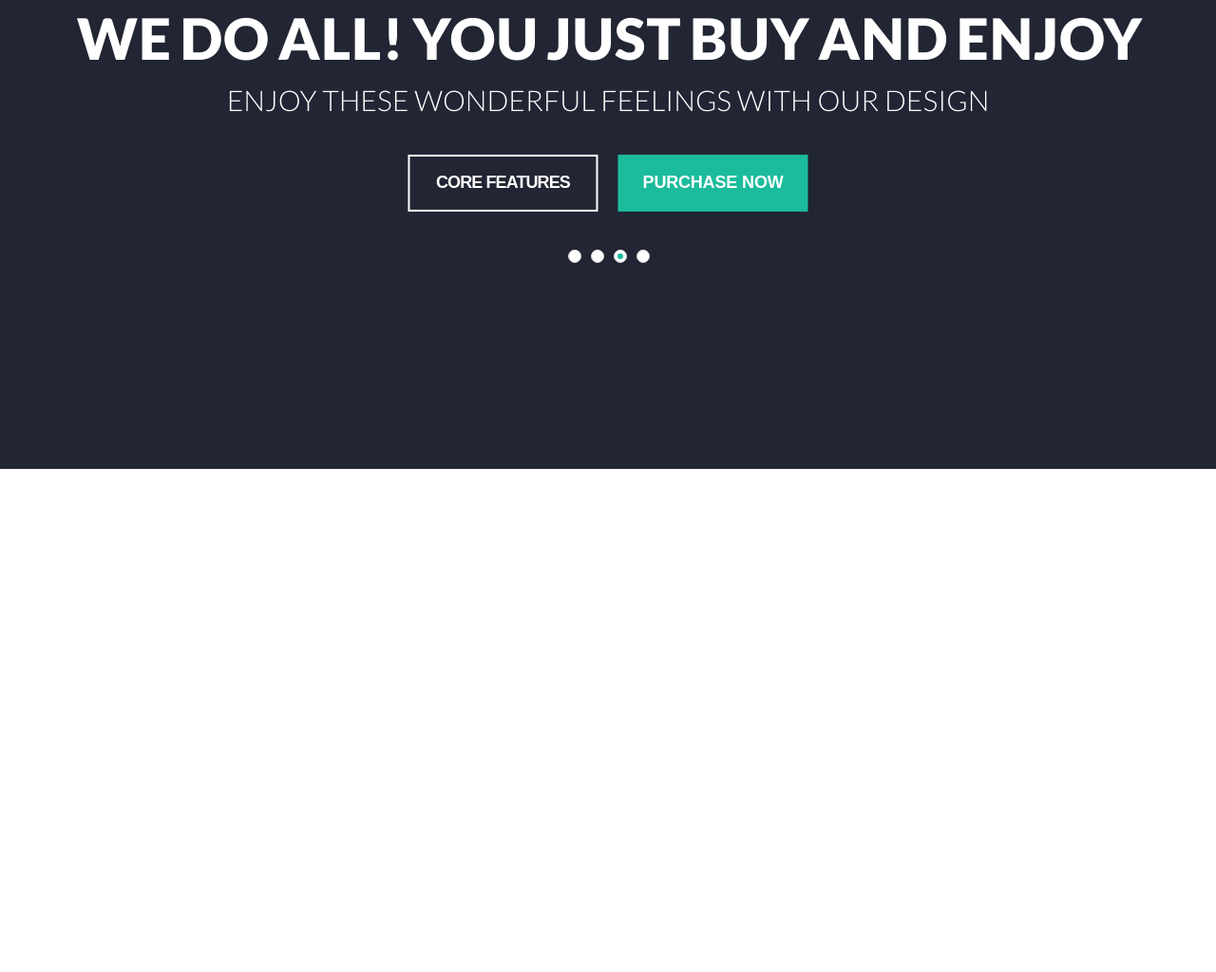
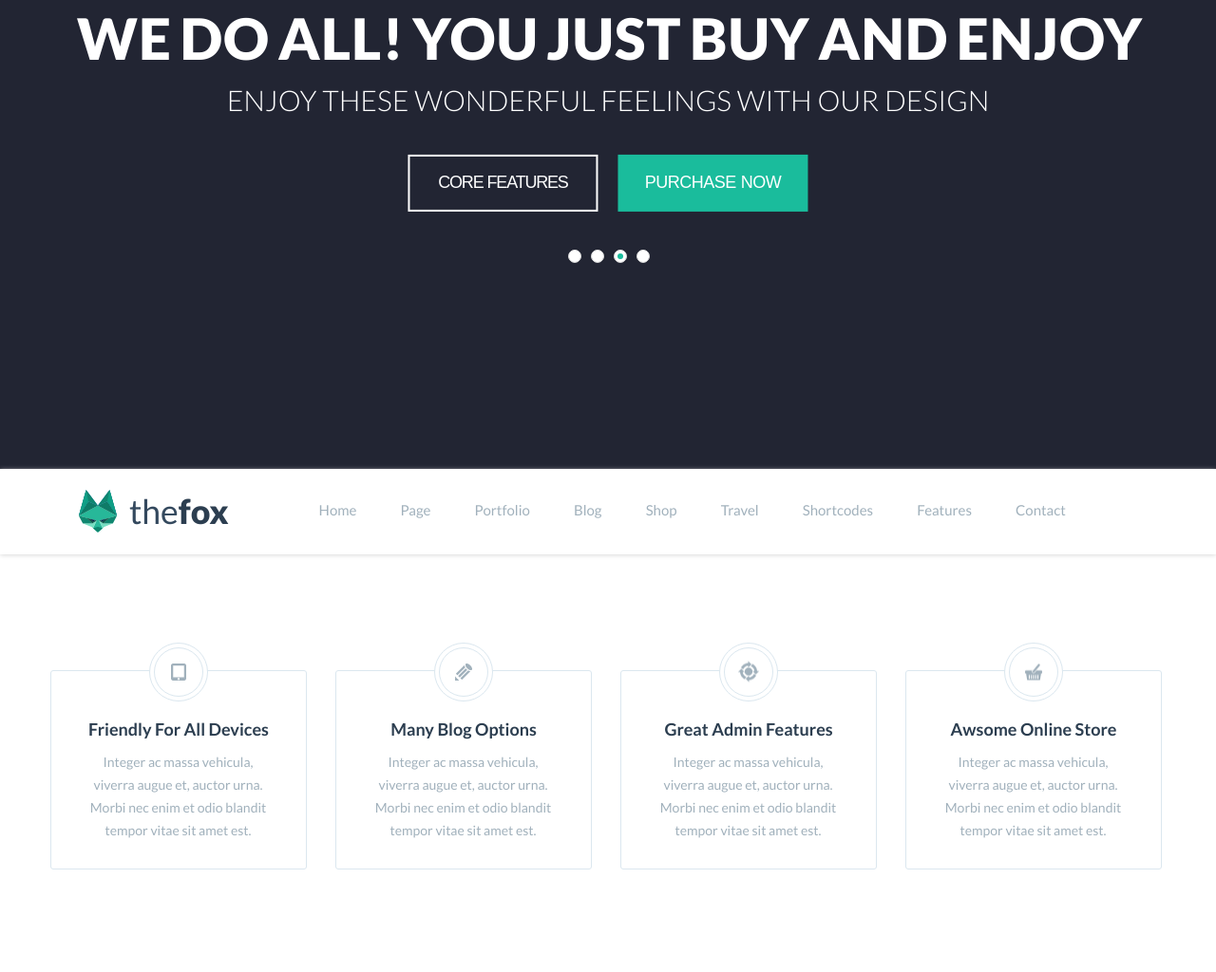
Before and after one commit to MariamTsikhitatrishvili/personal-project-html-and-css, a plain HTML site: page index.html in a window 1280 px wide. Shown: the part 306-1330 px from the top of the page at 95% size. Before the commit the page ends 800 px from the top, so only its background shows below. Drawn offline with Linux system fonts and the light colour scheme.

Commit message:
finish component2 and component3

```diff
--- a/index.html
+++ b/index.html
@@ -8,8 +8,75 @@
       href="https://fonts.googleapis.com/css2?family=Lato:ital,wght@0,100;0,300;0,400;0,700;0,900;1,100;1,400;1,700;1,900&display=swap"
       rel="stylesheet"
     />
-    <link rel="stylesheet" href="styles/component1/style.css">
-
+    <link rel="stylesheet" href="styles/component1/style.css" />
+    <link rel="stylesheet" href="styles/component 2/style.css" />
+    <style>
+      .component3 {
+        width: 100%;
+        height: 440px;
+        position: relative;
+      }
+      .flex {
+        display: flex;
+        margin-top: 95px;
+        position: absolute;
+        top: 30%;
+        left: 50%;
+        transform: translate(-50%, -50%);
+        margin-left: 13px;
+      }
+      .box1 {
+        min-width: 270px;
+        min-height: 210px;
+        border: 1px solid #dbe7ef;
+        margin-right: 30px;
+        border-radius: 3px;
+        box-sizing: border-box;
+        position: relative;
+        text-align: center;
+      }
+      .eliphs {
+        width: 60px;
+        height: 60px;
+        border-radius: 60px;
+        border: 1px solid #dbe7ef;
+        background-color: white;
+        position: absolute;
+        left: 50%;
+        transform: translate(-50%, 0);
+        top: -30px;
+      }
+      .inside {
+        width: 50px;
+        height: 50px;
+        border-radius: 50px;
+        border: 1px solid #dbe7ef;
+        background-color: white;
+        position: absolute;
+        top: 50%;
+        left: 50%;
+        transform: translate(-50%, -50%);
+      }
+      .logo {
+        position: absolute;
+        top: 50%;
+        left: 50%;
+        transform: translate(-50%, -50%);
+      }
+      .header {
+        margin-top: 50px;
+        font-size: 18px;
+        color: #2c3e50;
+      }
+      .about {
+        font-size: 14px;
+        color: #a1b1bc;
+        width: 187px;
+        margin-left: 40px;
+        line-height: 24px;
+        margin-top: -6px;
+      }
+    </style>
   </head>
   <body>
     <div class="container1">
@@ -33,5 +100,91 @@
         </div>
       </div>
     </div>
+    <div class="component2">
+      <div>
+        <img src="images/component1/logo.png" alt="logo1" class="logo1" />
+        <p class="logotext">
+          the<span style="color: #2c3e50; font-weight: 900">fox</span>
+        </p>
+      </div>
+      <div class="topnav">
+        <a href="#">Home</a>
+        <a href="#">Page</a>
+        <a href="#">Portfolio</a>
+        <a href="#">Blog</a>
+        <a href="#">Shop</a>
+        <a href="#">Travel</a>
+        <a href="#">Shortcodes</a>
+        <a href="#">Features</a>
+        <a href="#">Contact</a>
+      </div>
+    </div>
+    <div class="component3">
+      <div class="flex">
+        <div class="box1">
+          <div class="eliphs">
+            <div class="inside">
+              <img
+                src="images/component3/Shape 360.png"
+                alt="mobileIcon"
+                class="logo"
+              />
+            </div>
+          </div>
+          <p class="header"><b>Friendly For All Devices</b></p>
+          <p class="about">
+            Integer ac massa vehicula, viverra augue et, auctor urna. Morbi nec
+            enim et odio blandit tempor vitae sit amet est.
+          </p>
+        </div>
+        <div class="box1">
+          <div class="eliphs">
+            <div class="inside">
+              <img
+                src="images/component3/Shape 403.png"
+                alt="mobileIcon"
+                class="logo"
+              />
+            </div>
+          </div>
+          <p class="header"><b>Many Blog Options</b></p>
+          <p class="about">
+            Integer ac massa vehicula, viverra augue et, auctor urna. Morbi nec
+            enim et odio blandit tempor vitae sit amet est.
+          </p>
+        </div>
+        <div class="box1">
+          <div class="eliphs">
+            <div class="inside">
+              <img
+                src="images/component3/Shape 406.png"
+                alt="mobileIcon"
+                class="logo"
+              />
+            </div>
+          </div>
+          <p class="header"><b>Great Admin Features</b></p>
+          <p class="about">
+            Integer ac massa vehicula, viverra augue et, auctor urna. Morbi nec
+            enim et odio blandit tempor vitae sit amet est.
+          </p>
+        </div>
+        <div class="box1">
+          <div class="eliphs">
+            <div class="inside">
+              <img
+                src="images/component3/Shape 371.png"
+                alt="mobileIcon"
+                class="logo"
+              />
+            </div>
+          </div>
+          <p class="header"><b>Awsome Online Store</b></p>
+          <p class="about">
+            Integer ac massa vehicula, viverra augue et, auctor urna. Morbi nec enim et odio blandit tempor vitae sit amet est.
+          </p>
+        </div>
+      </div>
+    </div>
   </body>
 </html>
--- /dev/null
+++ b/styles/component 2/style.css
@@ -0,0 +1,36 @@
+
+.component2{
+  width: 100%;
+  height: 90px;
+  position: relative;
+  box-shadow: 0 0.5px 5px lightgray;
+}
+.logo1 {
+  float: left;
+   /* position: absolute; */
+   /* margin-left: 85px; */
+   margin-top: 22px;
+   margin-left: 6.5%;
+}
+.logotext{
+  float: left;
+  font-size: 35.69px;
+  color: #34495E;
+  margin-left: 1%;
+  margin-top: 23px ;
+}
+.topnav {
+  /* position: absolute; */
+  float: right;
+  margin-top: 33px ;
+}
+.topnav a {
+  font-size: 15px;
+  text-decoration: none;
+  margin-right: 43px ;
+  letter-spacing: 0px;
+  color: #A1B1BC;
+}
+.topnav:last-child {
+  margin-right: 9%;
+}
--- a/styles/component1/style.css
+++ b/styles/component1/style.css
@@ -65,9 +65,9 @@ body {
     color: white;
     margin-right: 10px;
     font-size: 18px;
-    font-weight: 700;
-    word-spacing: 0px;
-    letter-spacing: -0.9px;
+    font-weight: 400;
+    word-spacing: 0.3px;
+    letter-spacing: -1.2px;
   }
   .purchase {
     background-color: #1abc9c;
@@ -77,9 +77,9 @@ body {
     color: white;
     margin-left: 8px;
     font-size: 18px;
-    font-weight: 700;
-    word-spacing: 0.3px;
-    letter-spacing: -0.2px;
+    font-weight: 400;
+    word-spacing: 0.4px;
+    letter-spacing: -0.5px;
 
   }
   .slider{
--- /dev/null
+++ b/styles/component3/style.css
@@ -0,0 +1,65 @@
+.component3 {
+  width: 100%;
+  height: 440px;
+  position: relative;
+}
+.flex {
+  display: flex;
+  margin-top: 95px;
+  position: absolute;
+  top: 30%;
+  left: 50%;
+  transform: translate(-50%, -50%);
+  margin-left: 13px;
+}
+.box1 {
+  min-width: 270px;
+  min-height: 210px;
+  border: 1px solid #dbe7ef;
+  margin-right: 30px;
+  border-radius: 3px;
+  box-sizing: border-box;
+  position: relative;
+  text-align: center;
+}
+.eliphs {
+  width: 60px;
+  height: 60px;
+  border-radius: 60px;
+  border: 1px solid #dbe7ef;
+  background-color: white;
+  position: absolute;
+  left: 50%;
+  transform: translate(-50%, 0);
+  top: -30px;
+}
+.inside {
+  width: 50px;
+  height: 50px;
+  border-radius: 50px;
+  border: 1px solid #dbe7ef;
+  background-color: white;
+  position: absolute;
+  top: 50%;
+  left: 50%;
+  transform: translate(-50%, -50%);
+}
+.logo {
+  position: absolute;
+  top: 50%;
+  left: 50%;
+  transform: translate(-50%, -50%);
+}
+.header {
+  margin-top: 50px;
+  font-size: 18px;
+  color: #2c3e50;
+}
+.about {
+  font-size: 14px;
+  color: #a1b1bc;
+  width: 187px;
+  margin-left: 40px;
+  line-height: 24px;
+  margin-top: -6px;
+}
```
Also changed, not shown: images/component1/logo.png (added), images/component3/Shape 360.png (added), images/component3/Shape 371.png (added), images/component3/Shape 403.png (added), images/component3/Shape 406.png (added).
